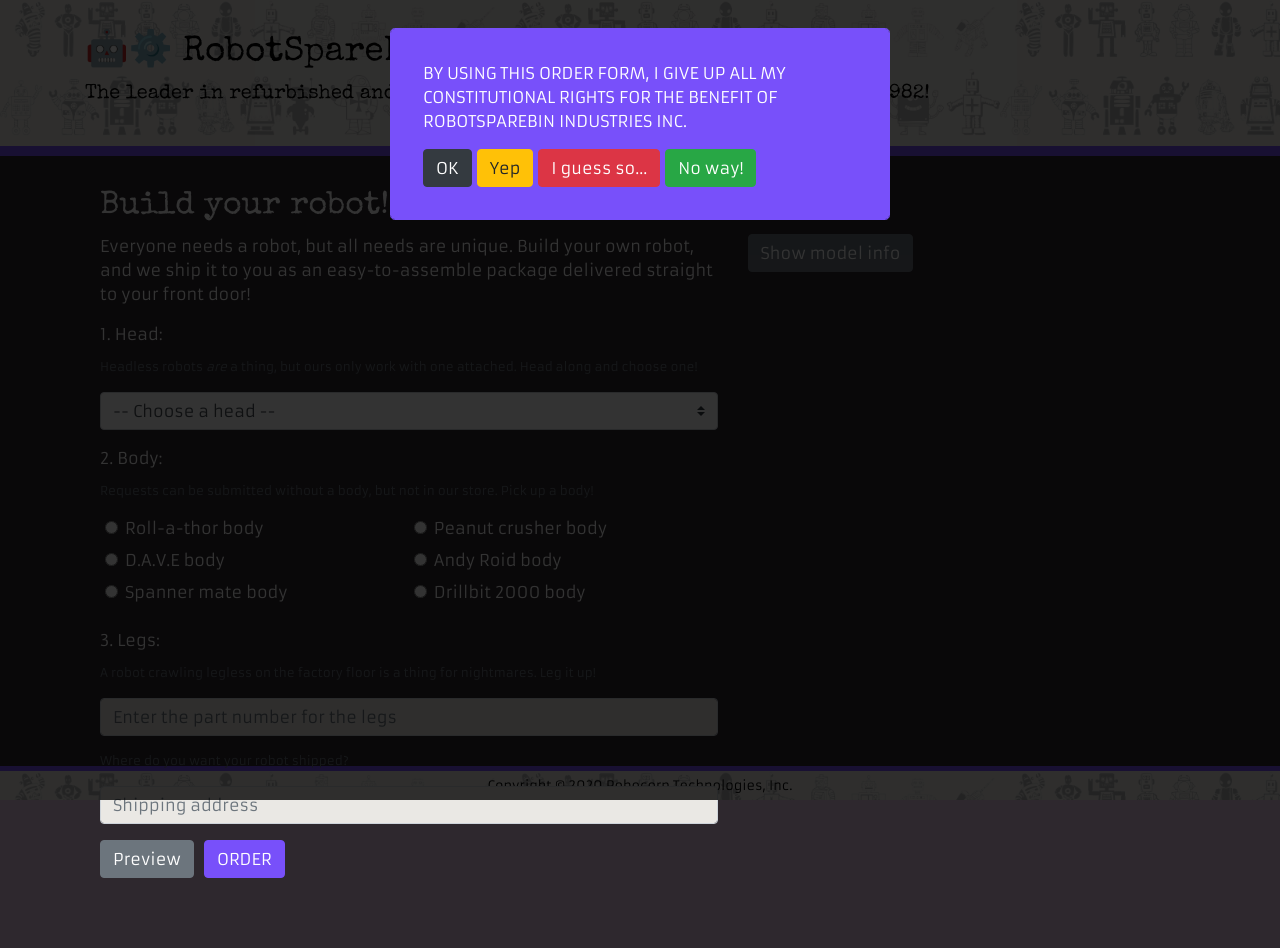
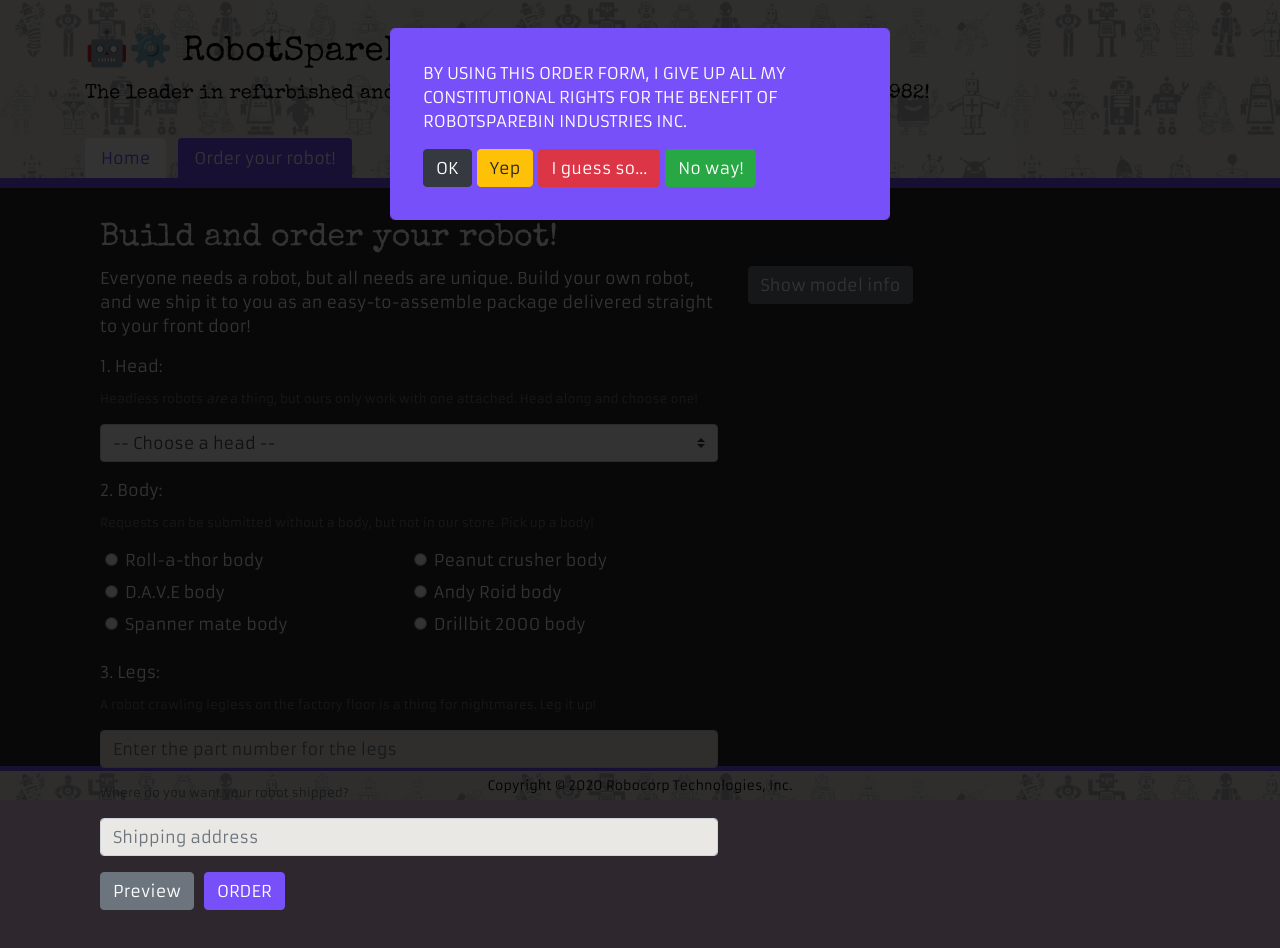
Before and after one commit to robocorp/rsb-intranet, a React (Create React App) app: page /robot-order in a window 1280 px wide. Shown: the top 948 px of the page. Before the commit the page ends 923 px from the top, so only its background shows below. Built offline with nearby package versions, Linux system fonts and the light colour scheme.

Commit message:
Add header bar and react router to switch between pages

```diff
--- a/package.json
+++ b/package.json
@@ -11,6 +11,7 @@
     "gh-pages": "^2.2.0",
     "react": "^17.0.1",
     "react-dom": "^17.0.1",
+    "react-router-dom": "^5.2.0",
     "react-scripts": "4.0.0"
   },
   "scripts": {
--- a/src/components/App.css
+++ b/src/components/App.css
@@ -69,6 +69,7 @@ table {
   background-size: 500px;
   color: black;
   margin-bottom: 2em;
+  padding-bottom: 0px;
 }
 
 .btn-primary {
@@ -181,3 +182,15 @@ button#order {
   font-size: 13px;
   margin-bottom: 0.3rem;
 }
+
+.nav-pills .nav-link {
+  margin-top: 24px;
+  background: #fff;
+  color: #7850fa;
+  margin-right: 12px;
+  border-radius: 4px 4px 0 0;
+}
+
+.nav-pills .nav-link.active {
+  background: #7850fa;
+}
--- a/src/components/App.js
+++ b/src/components/App.js
@@ -1,4 +1,5 @@
 import React from 'react'
+import {BrowserRouter as Router, Switch, Route} from 'react-router-dom'
 import {AuthProvider, useAuthState} from '../contexts/auth'
 import Footer from './Footer'
 import Header from './Header'
@@ -24,21 +25,26 @@ const setDestabilize = () => {
 function Home() {
   const {user} = useAuthState()
   setDestabilize()
-  return isRobotOrder() ? <RobotOrder /> : user ? <Intranet /> : <Login />
-}
-
-function isRobotOrder() {
-  return window.location.pathname.startsWith('/robot-order')
+  return user ? <Intranet /> : <Login />
 }
 
 function App() {
   return (
     <AuthProvider>
-      <Header />
-      <div className="container main-container">
-        <Home />
-      </div>
-      <Footer />
+      <Router>
+        <Header />
+        <div className="container main-container">
+          <Switch>
+            <Route path="/robot-order">
+              <RobotOrder />
+            </Route>
+            <Route path="/">
+              <Home />
+            </Route>
+          </Switch>
+        </div>
+        <Footer />
+      </Router>
     </AuthProvider>
   )
 }
--- a/src/components/Header.js
+++ b/src/components/Header.js
@@ -1,8 +1,12 @@
 import React from 'react'
 import Logout from './Logout'
+import {Link, useLocation} from 'react-router-dom'
 
-const Header = () => (
-  <header className="header-container">
+const Header = () => {
+  const {pathname} = useLocation()
+
+  return (
+    <header className={`header-container`}>
       <div className="container">
         <Logout />
         <h1>
@@ -18,8 +22,29 @@ const Header = () => (
           The leader in refurbished and dubious quality spare parts for robots,
           since 1982!
         </h5>
+        <ul className="nav nav-pills">
+          <li className="nav-item">
+            <Link
+              to="/"
+              className={`nav-link${pathname === '/' ? ' active' : ''}`}
+            >
+              Home
+            </Link>
+          </li>
+          <li className="nav-item">
+            <Link
+              to="/robot-order"
+              className={`nav-link${
+                pathname === '/robot-order' ? ' active' : ''
+              }`}
+            >
+              Order your robot!
+            </Link>
+          </li>
+        </ul>
       </div>
     </header>
   )
+}
 
 export default Header
--- a/src/components/robot-order/RobotOrder.js
+++ b/src/components/robot-order/RobotOrder.js
@@ -6,7 +6,7 @@ function RobotOrder() {
   return (
     <>
       <div className="container">
-        <h2>Build your robot!</h2>
+        <h2>Build and order your robot!</h2>
         <RobotOrderForm />
       </div>
       <AnnoyingNotice />
```
Also changed, not shown: 1 other file (tests, documents, lock files or other folders). Lines whose indentation alone changed are shown as unchanged.
